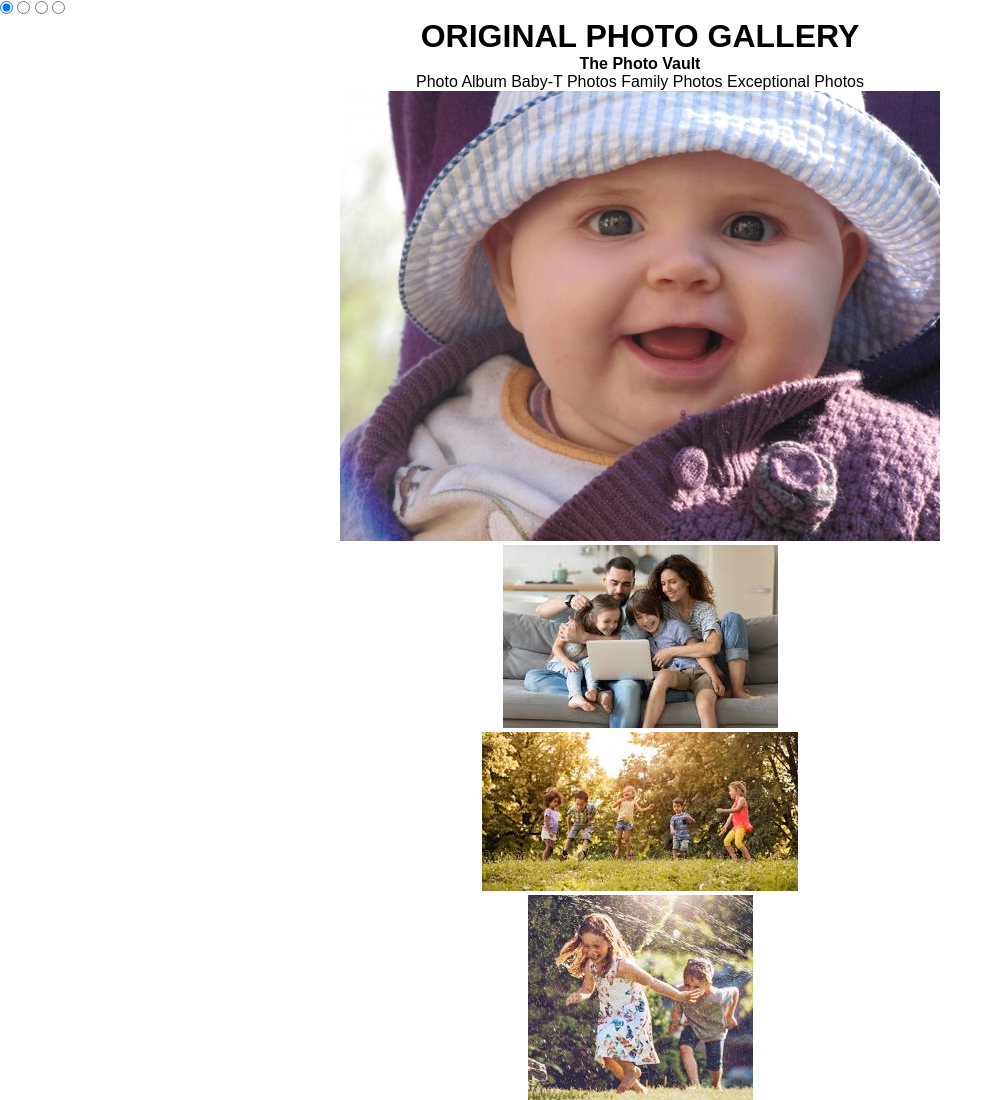
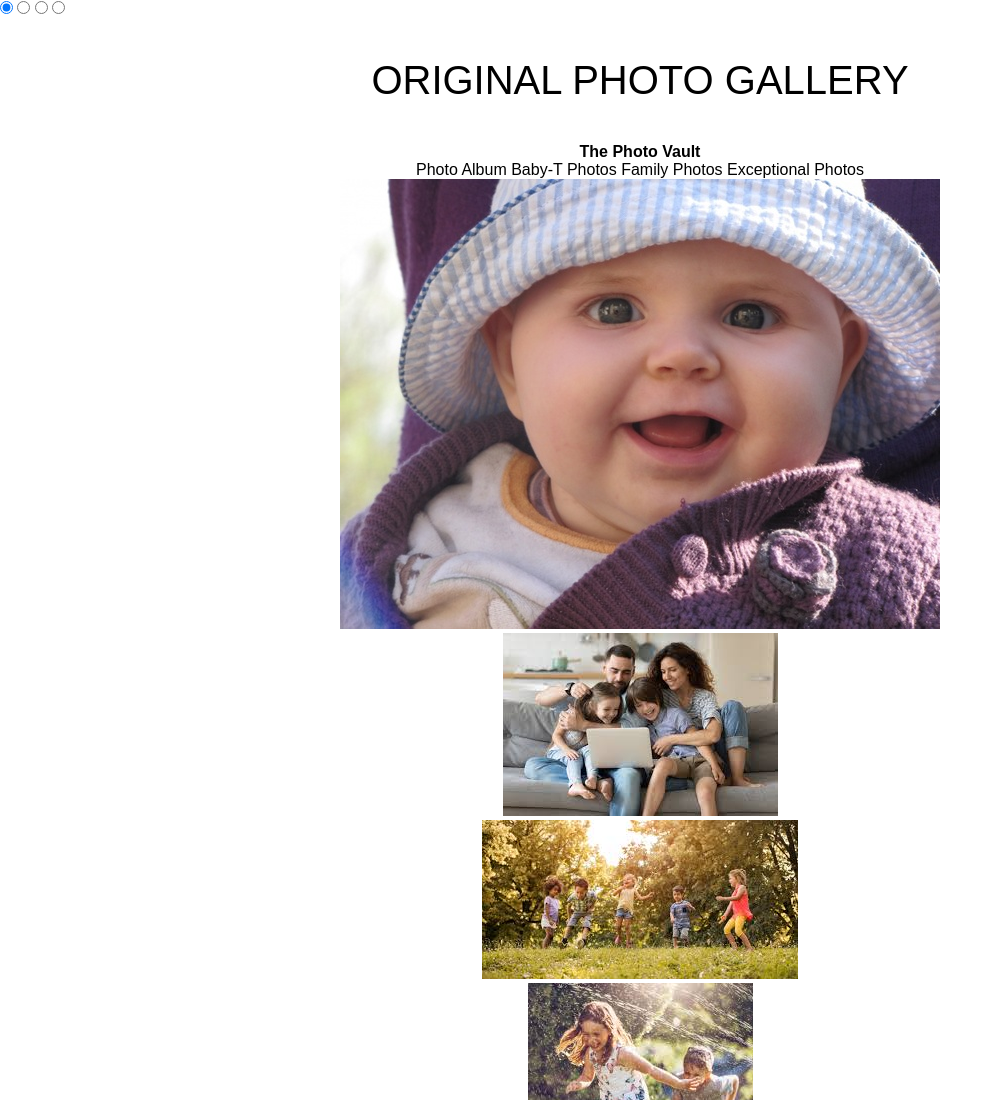
Before and after one commit to Edensel/photovault, a plain HTML site: page index.html in a window 1280 px wide. Shown: the top 1100 px of the page, without its empty margins (0-1003 px from the left). Drawn offline with Linux system fonts and the light colour scheme.

Commit message:
Updated margin pixels

```diff
--- a/style.css
+++ b/style.css
@@ -8,3 +8,9 @@
     width: 100%;
     text-align: center ;
 }
+h1 {
+    font-size: 40px;
+    font-weight: normal;
+    position: relative;
+    margin: 40px 0;
+}
```
